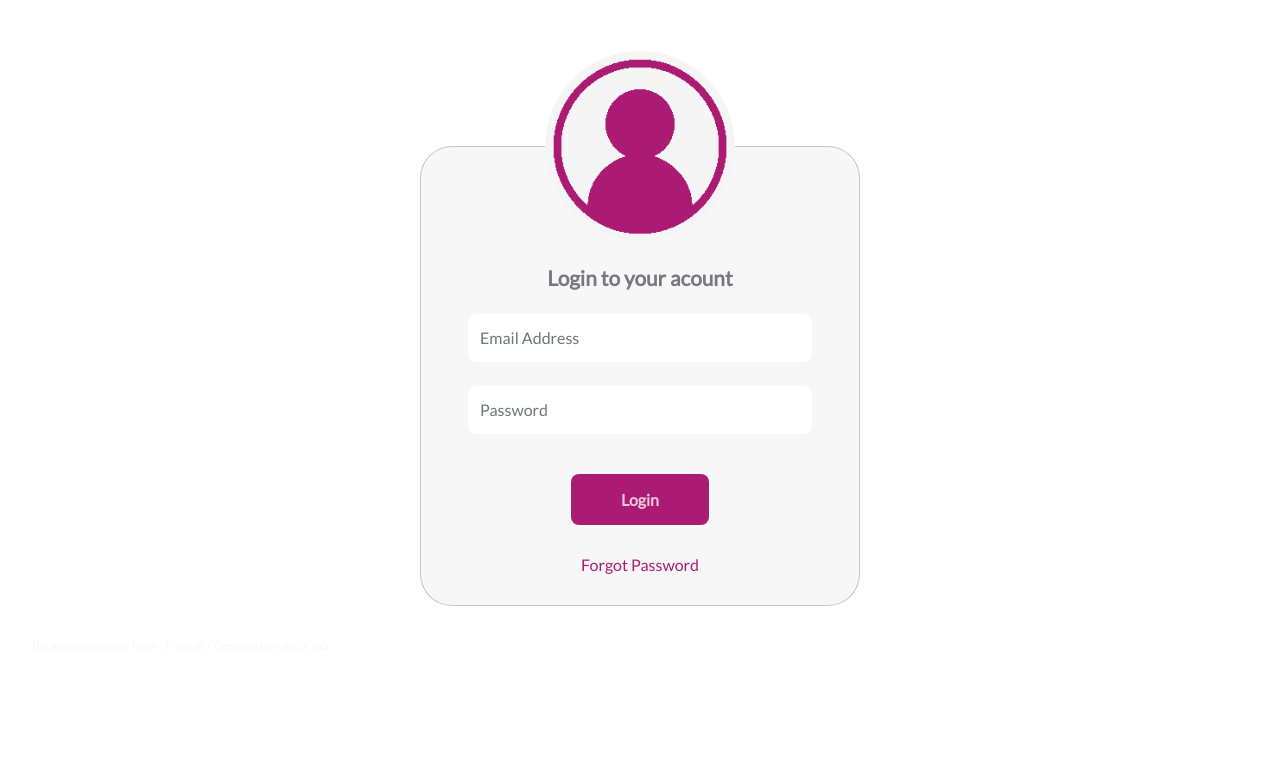
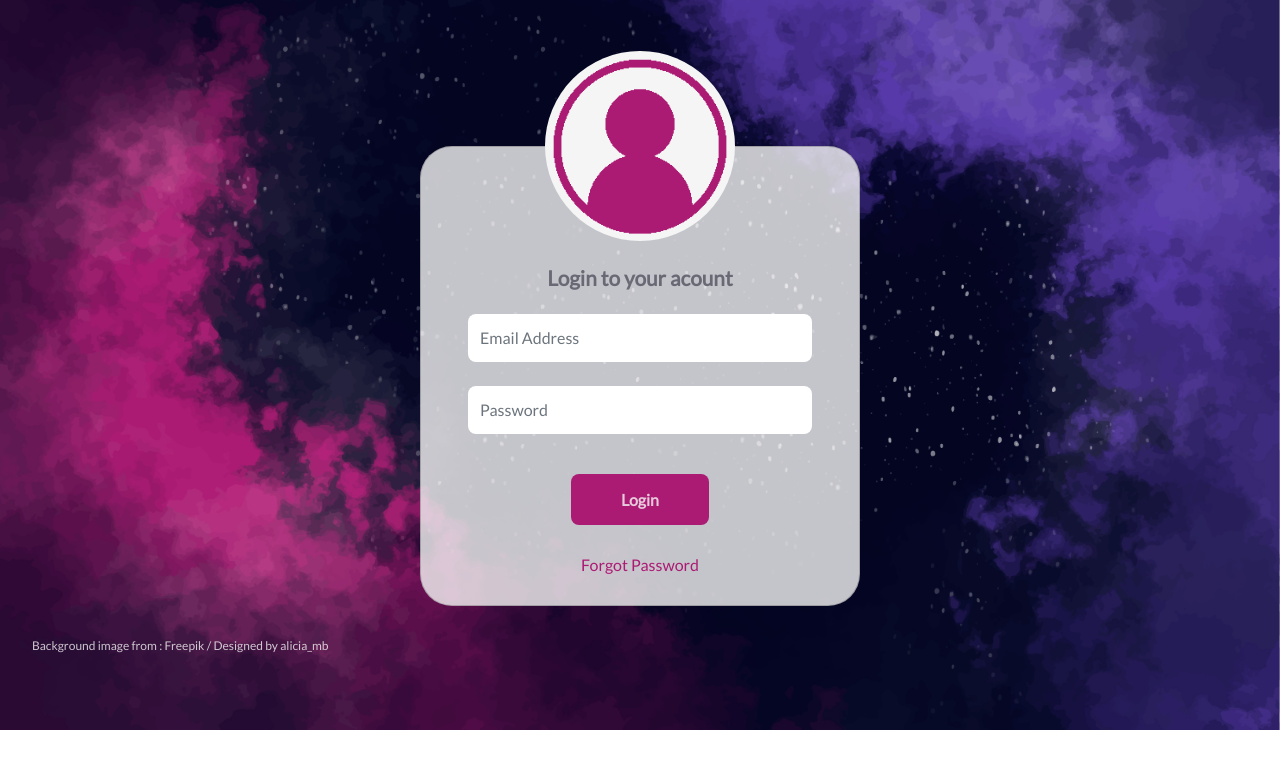
Before and after one commit to alvianharyanto/simple-login-page, a plain HTML site: page index.html in a window 1280 px wide. Drawn offline with nearby package versions, Linux system fonts and the light colour scheme.

Commit message:
test style

```diff
--- a/css/style.css
+++ b/css/style.css
@@ -7,8 +7,8 @@
     --lato:'Lato', sans-serif;
 }
 
-body {
-    background: url(..img/background.jpg) no-repeat center center;
+html body {
+    background: url(../img/background.jpg) no-repeat center center;
     background-size: cover;
     margin: 0;
     box-sizing: border-box;
@@ -17,6 +17,7 @@ body {
     font-family : var(--lato);
     line-height: 2;
     color: var(--primary-color);
+    font-sie: 14px;
 }
 
 a {
```
